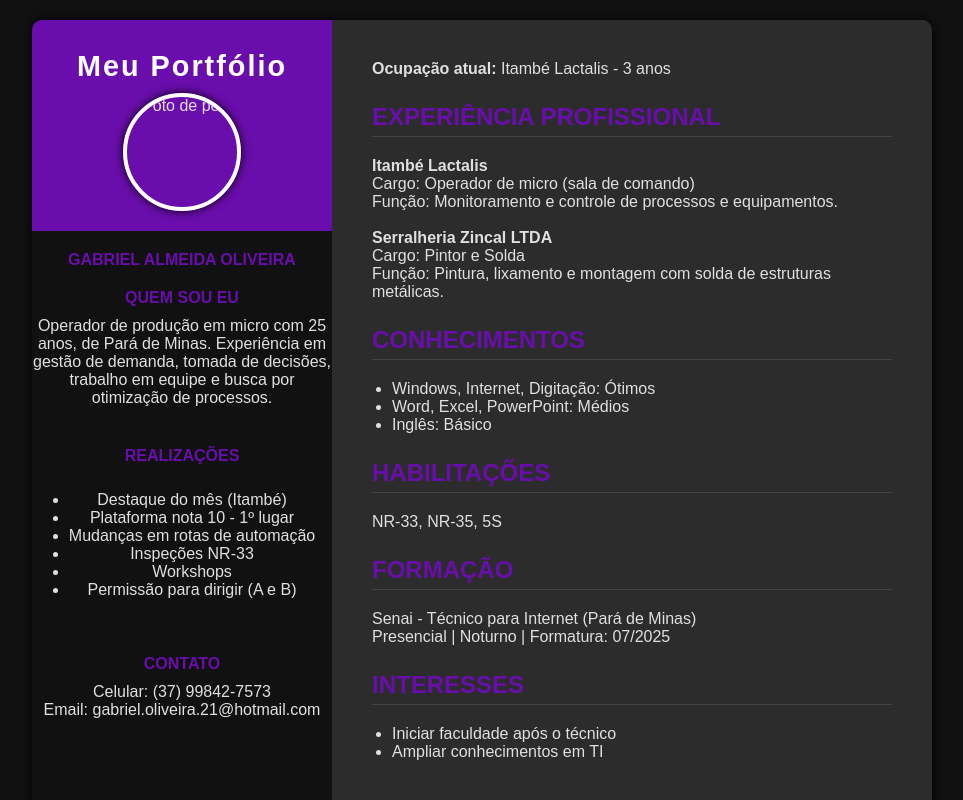
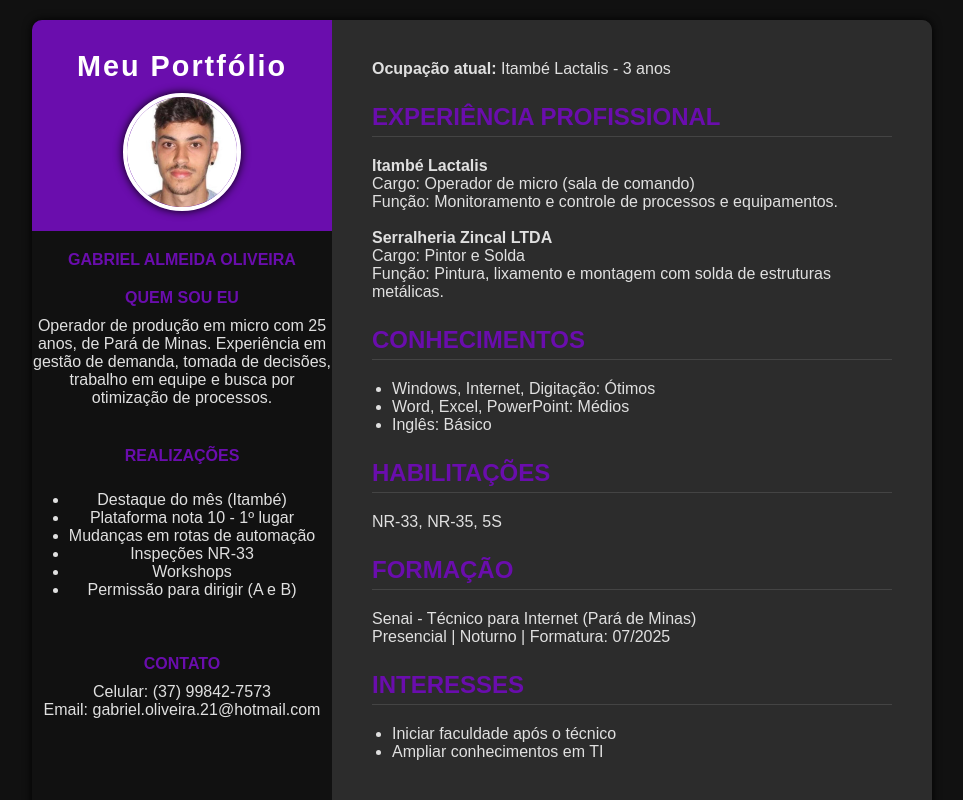
Before and after one commit to gabrieloliveira-7/gabrieloliveira-7.github.io, a plain HTML site: page index.html in a window 1280 px wide. Shown: the top 800 px of the page, without its empty margins (158-1121 px from the left). Drawn offline with Linux system fonts and the light colour scheme.

Commit message:
Update index.html

```diff
--- a/index.html
+++ b/index.html
@@ -156,7 +156,7 @@
     <div class="sidebar">
       <div class="portfolio-header">
         <span class="portfolio-title">Meu Portfólio</span>
-        <img src="coloque-o-link-da-sua-foto-aqui.jpg" alt="Foto de perfil" class="profile-img">
+        <img src="gabriel.jpeg" alt="Foto de perfil" class="profile-img">
       </div>
       <div class="name">GABRIEL ALMEIDA OLIVEIRA</div>
       <div class="section-title">QUEM SOU EU</div>
```
